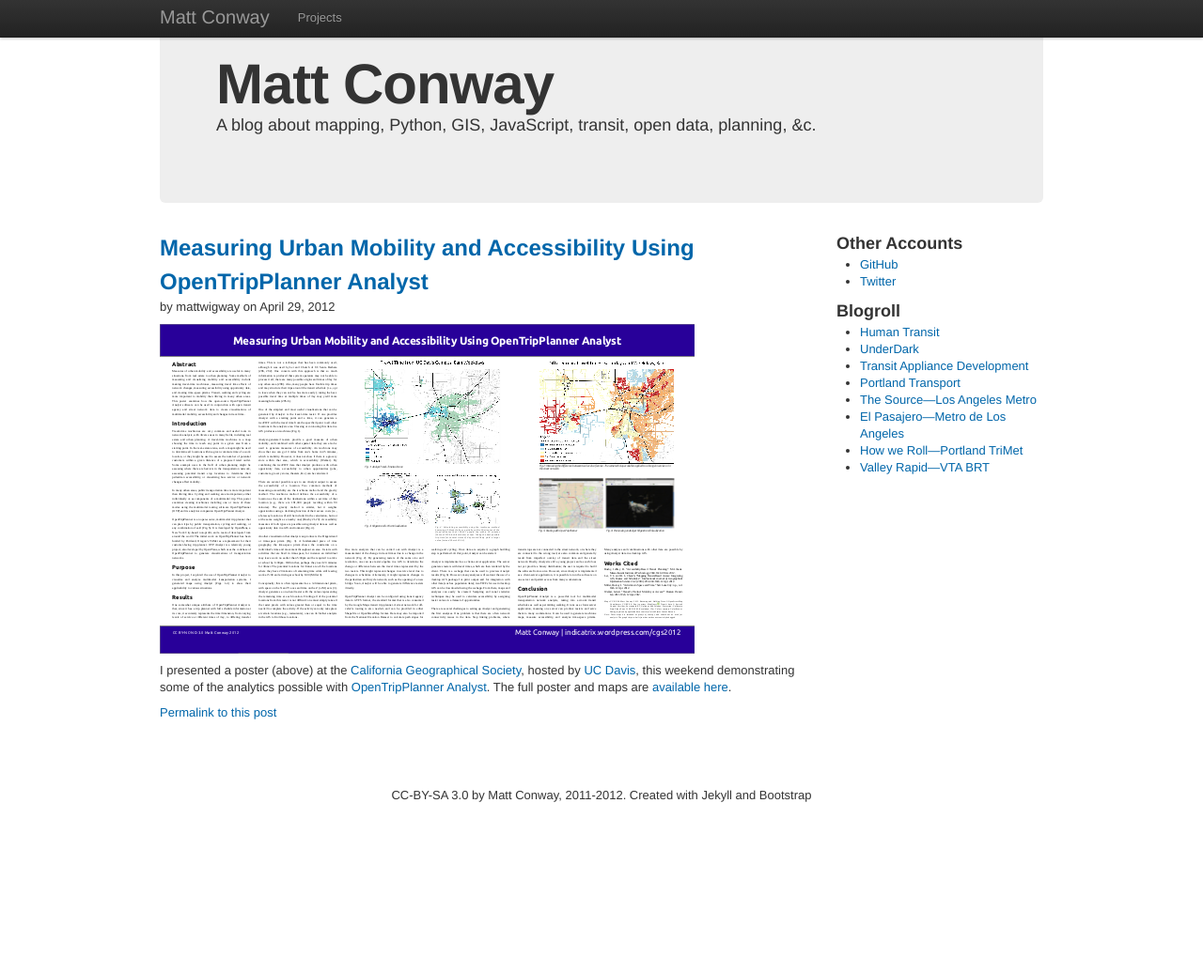
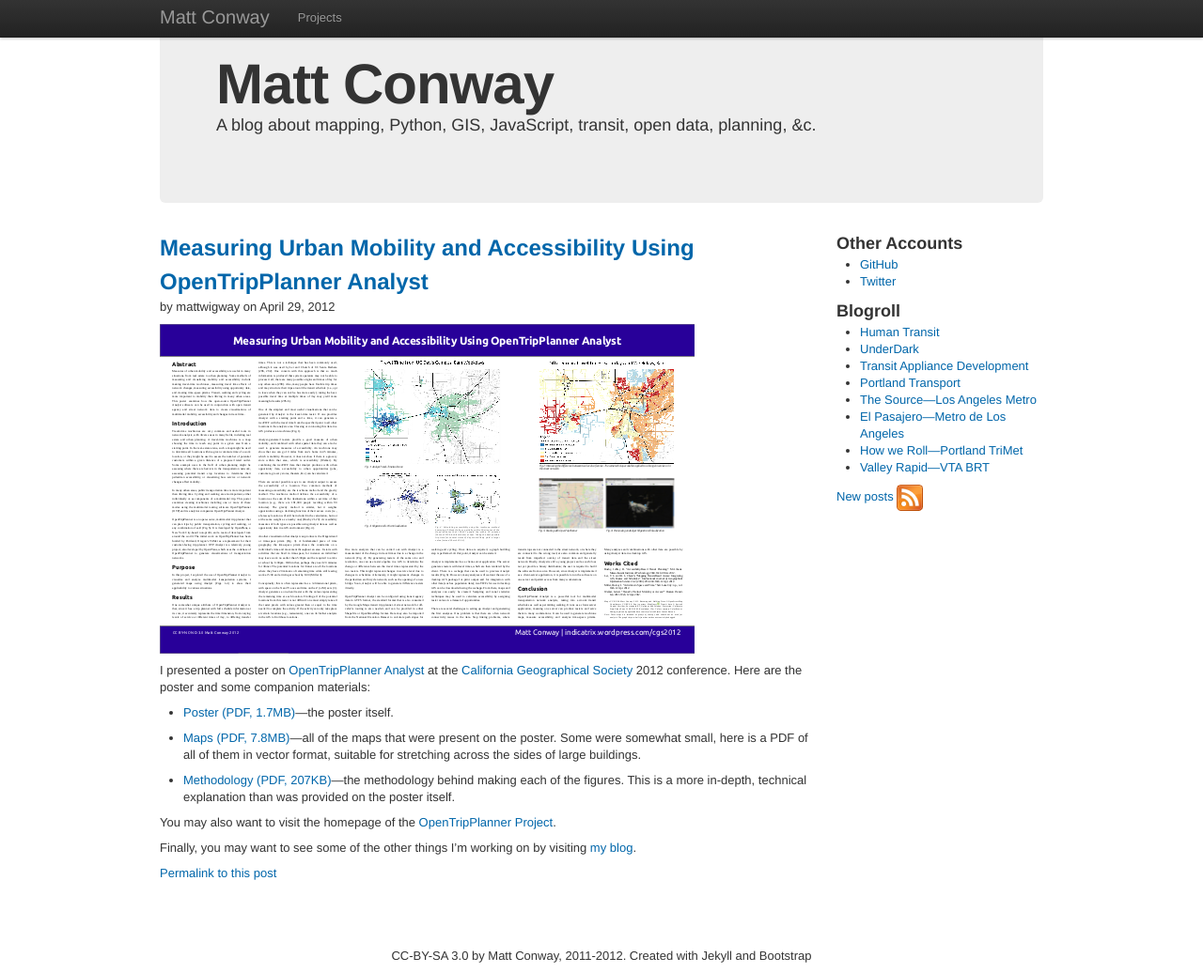
Before and after one commit to mattwigway/indicatrix.org-old, a Jekyll site: the page built from _posts/2012-04-29-measuring-urban-mobility-and-accessibility-using-opentripplanner-analyst.md, in a window 1280 px wide and 1036 px high. Shown: the whole window at 94% size. Built offline with Jekyll 4.4.1, drawn with Linux system fonts in a browser that asks for light colours; Markdown is read by kramdown in place of the engine named in the settings.

```diff
--- a/_includes/sidebar.html
+++ b/_includes/sidebar.html
@@ -35,3 +35,7 @@
     </li>
   </ul>
 </div>
+
+<div class="barbox">
+  <a href="/feed/feed.xml">New posts <img src="/img/feed.png" /></a>
+</div>
--- a/_posts/2012-04-29-measuring-urban-mobility-and-accessibility-using-opentripplanner-analyst.md
+++ b/_posts/2012-04-29-measuring-urban-mobility-and-accessibility-using-opentripplanner-analyst.md
@@ -10,4 +10,18 @@ wordpress_id: '328'
 
 [![Thumbnail of the poster](/a/2012-04-29-measuring-urban-mobility-and-accessibility-using-opentripplanner-analyst/urbanmobilityposter.png)](/a/2012-04-29-measuring-urban-mobility-and-accessibility-using-opentripplanner-analyst/urbanmobilityposter.png)
 
-I presented a poster (above) at the [California Geographical Society](http://www.calgeog.org), hosted by [UC Davis](http://ucdavis.edu), this weekend demonstrating some of the analytics possible with [OpenTripPlanner Analyst](http://opentripplanner.org). The full poster and maps are [available here](/cgs2012/).
+
+I presented a poster on [OpenTripPlanner Analyst](http://github.com/openplans/opentripplanner-analyst) at the [California Geographical Society](http://calgeog.org) 2012 conference. Here are the poster and some companion materials:
+
+  * [Poster (PDF, 1.7MB)](/a/cgs2012/urbanmobilityposter.pdf)---the poster itself.
+
+
+  * [Maps (PDF, 7.8MB)](/a/cgs2012/urbanmobilitymapbook.pdf)---all of the maps that were present on the poster. Some were somewhat small, here is a PDF of all of them in vector format, suitable for stretching across the sides of large buildings.
+
+
+  * [Methodology (PDF, 207KB)](/a/cgs2012/urbanmobilitymethodology.pdf)---the methodology behind making each of the figures. This is a more in-depth, technical explanation than was provided on the poster itself.
+
+
+You may also want to visit the homepage of the [OpenTripPlanner Project](http://opentripplanner.com).
+
+Finally, you may want to see some of the other things I'm working on by visiting [my blog](/).
--- /dev/null
+++ b/robots.txt
@@ -0,0 +1,2 @@
+User-Agent: *
+Disallow:
```
Also changed, not shown: 404.md (added, +9 -0 lines), _posts/2011-09-05-mapping-real-time-delays.md (+1 -1 lines), _posts/2011-12-13-shapefiles-in-openlayers.md (+3 -3 lines), cgs2012/index.markdown (deleted, +0 -24 lines), img/feed.png (added).
